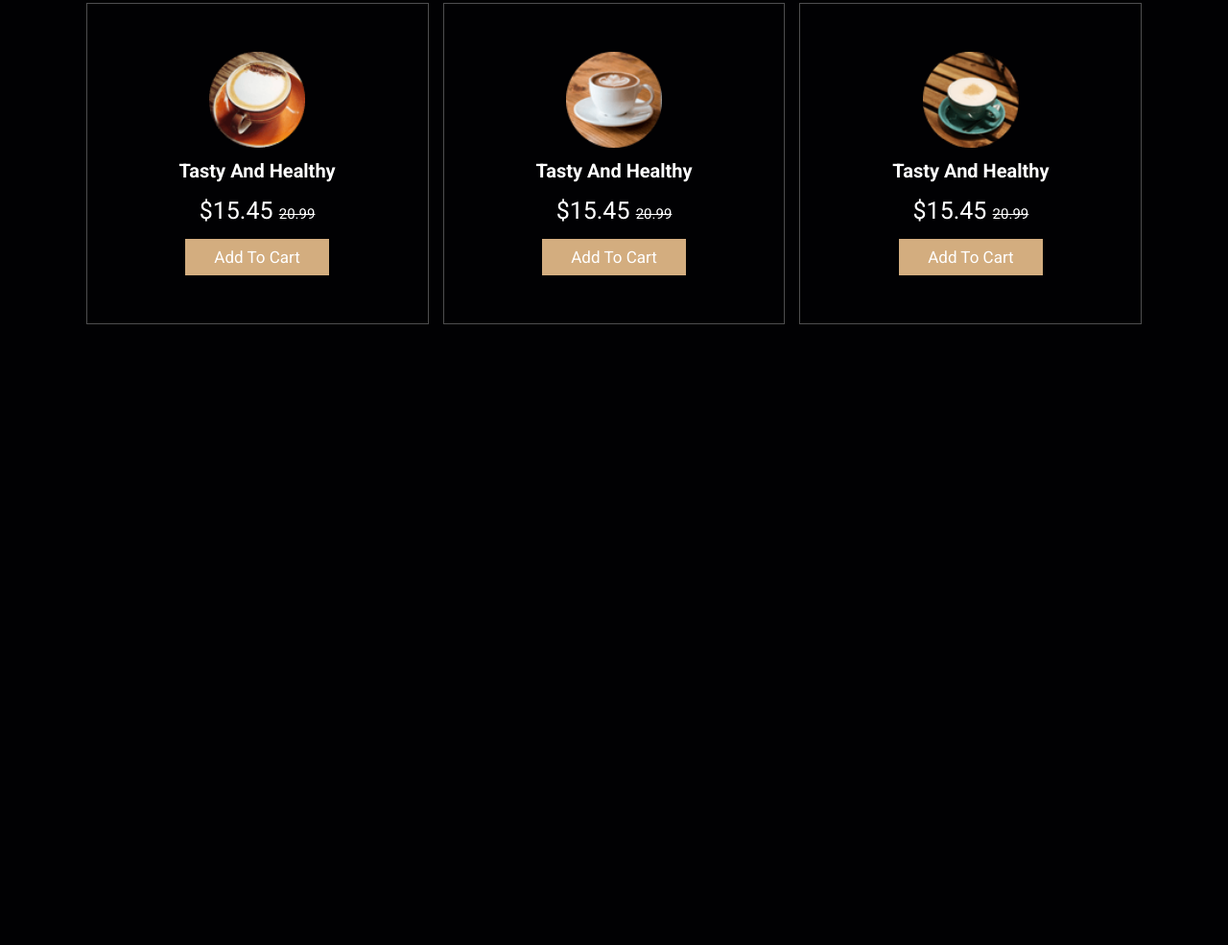
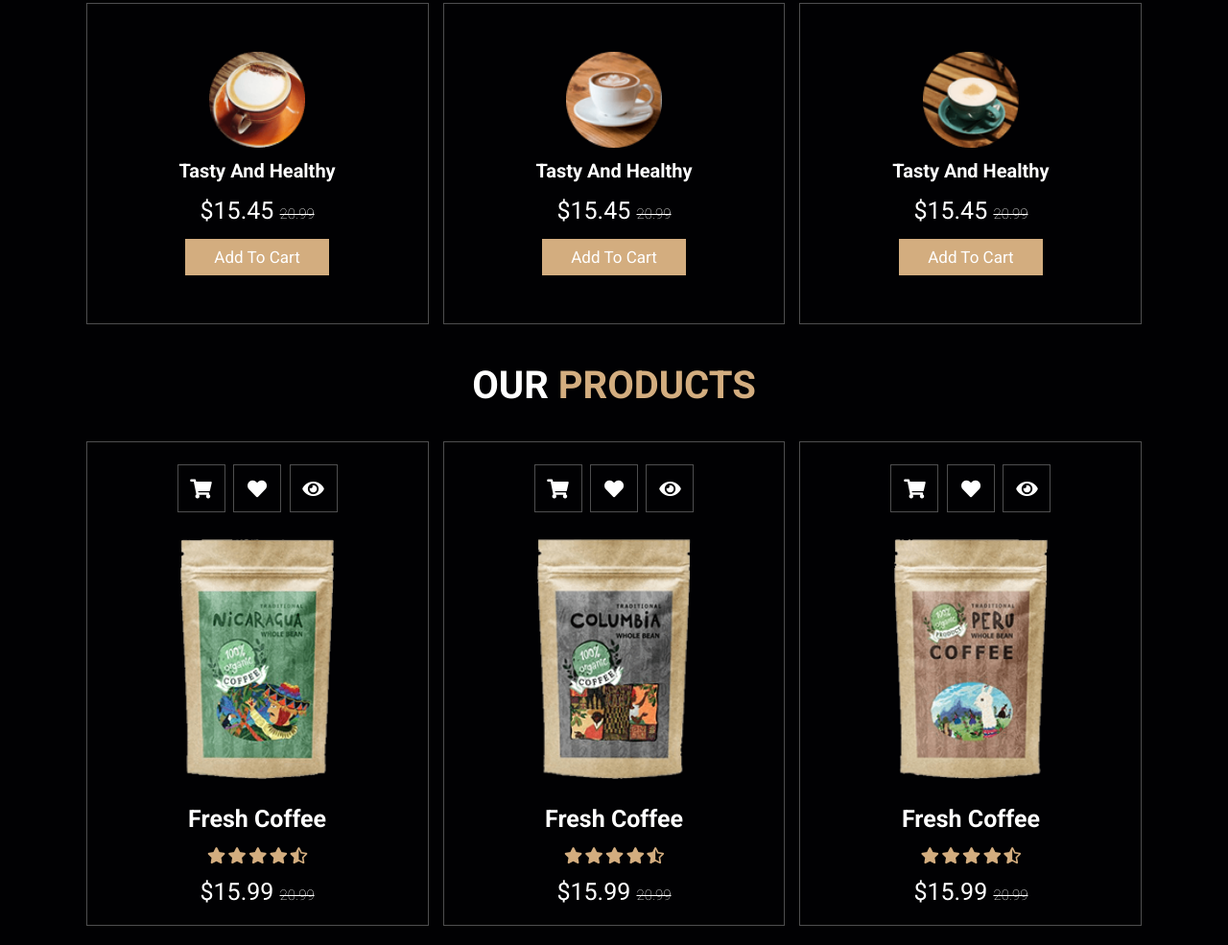
Before and after one commit to Nefiox/Coffee-Shop-Website, a plain HTML site: page index.html in a window 1280 px wide. Shown: the part 1765-2750 px from the top of the page at 96% size. Before the commit the page ends 2123 px from the top, so only its background shows below. Drawn offline with Linux system fonts and the light colour scheme.

```diff
--- a/css/style.css
+++ b/css/style.css
@@ -301,15 +301,79 @@ section {
 .menu .box-container .box .price span {
     font-size: 1.5rem;
     text-decoration: line-through;
+    font-weight: lighter;
 }
 
 .menu .box-container .box:hover {
     background: #FFFFFF;
 }
 
-.menu .box-container .box:hover > *{
+.menu .box-container .box:hover > * {
     color: var(--black);
 }
+
+.products .box-container {
+    display: grid;
+    grid-template-columns: repeat(auto-fit, minmax(30rem, 1fr));
+    gap: 1.5rem;
+}
+
+.products .box-container .box {
+    text-align: center;
+    border: var(--border);
+    padding: 2rem;
+}
+
+.products .box-container .box .icons a {
+    height: 5rem;
+    width: 5rem;
+    line-height: 5rem;
+    font-size: 2rem;
+    border: var(--border);
+    color: #FFFFFF;
+    margin: 0.3rem;
+}
+
+.products .box-container .box .icons a:hover {
+    background: var(--main-color);
+}
+
+.products .box-container .box .image {
+    padding: 2.5rem 0;
+}
+
+.products .box-container .box .image img {
+    height: 25rem;
+}
+
+.products .box-container .box .content h3 {
+   color: #FFFFFF;
+   font-size: 2.5rem;
+}
+
+.products .box-container .box .content .stars {
+   padding: 1.5rem;
+}
+
+.products .box-container .box .content .stars i {
+   font-size: 1.7rem;
+   color: var(--main-color);
+}
+
+.products .box-container .box .content .price {
+    color: #FFFFFF;
+    font-size: 2.5rem;
+}
+
+.products .box-container .box .content .price span {
+    font-size: 1.5rem;
+    text-decoration: line-through;
+    font-weight: lighter;
+}
+
+
+
+
 
 
 
--- a/index.html
+++ b/index.html
@@ -142,6 +142,83 @@
             </div>
         </div>
     </section>
+
+    <!-- Products section -->
+    <section class="products" id="products">
+        <h1 class="heading"> Our <span>products</span></h1>
+        <div class="box-container">
+            <div class="box">
+                <div class="icons">
+                    <a href="#" class="fas fa-shopping-cart"></a>
+                    <a href="#" class="fas fa-heart"></a>
+                    <a href="#" class="fas fa-eye"></a>
+                </div>
+                <div class="image">
+                    <img src="img/product-1.png" alt="">
+                </div>
+                <div class="content">
+                    <h3>Fresh coffee</h3>
+                    <div class="stars">
+                        <i class="fas fa-star"></i>
+                        <i class="fas fa-star"></i>
+                        <i class="fas fa-star"></i>
+                        <i class="fas fa-star"></i>
+                        <i class="fas fa-star-half-alt"></i>
+                    </div>
+                    <div class="price">
+                        $15.99 <span>20.99</span>
+                    </div>
+                </div>
+            </div>
+            <div class="box">
+                <div class="icons">
+                    <a href="#" class="fas fa-shopping-cart"></a>
+                    <a href="#" class="fas fa-heart"></a>
+                    <a href="#" class="fas fa-eye"></a>
+                </div>
+                <div class="image">
+                    <img src="img/product-2.png" alt="">
+                </div>
+                <div class="content">
+                    <h3>Fresh coffee</h3>
+                    <div class="stars">
+                        <i class="fas fa-star"></i>
+                        <i class="fas fa-star"></i>
+                        <i class="fas fa-star"></i>
+                        <i class="fas fa-star"></i>
+                        <i class="fas fa-star-half-alt"></i>
+                    </div>
+                    <div class="price">
+                        $15.99 <span>20.99</span>
+                    </div>
+                </div>
+            </div>
+            <div class="box">
+                <div class="icons">
+                    <a href="#" class="fas fa-shopping-cart"></a>
+                    <a href="#" class="fas fa-heart"></a>
+                    <a href="#" class="fas fa-eye"></a>
+                </div>
+                <div class="image">
+                    <img src="img/product-3.png" alt="">
+                </div>
+                <div class="content">
+                    <h3>Fresh coffee</h3>
+                    <div class="stars">
+                        <i class="fas fa-star"></i>
+                        <i class="fas fa-star"></i>
+                        <i class="fas fa-star"></i>
+                        <i class="fas fa-star"></i>
+                        <i class="fas fa-star-half-alt"></i>
+                    </div>
+                    <div class="price">
+                        $15.99 <span>20.99</span>
+                    </div>
+                </div>
+            </div>
+        </div>
+    </section>
+
 <script src="/js/script.js"></script>
 </body>
 </html>
```
